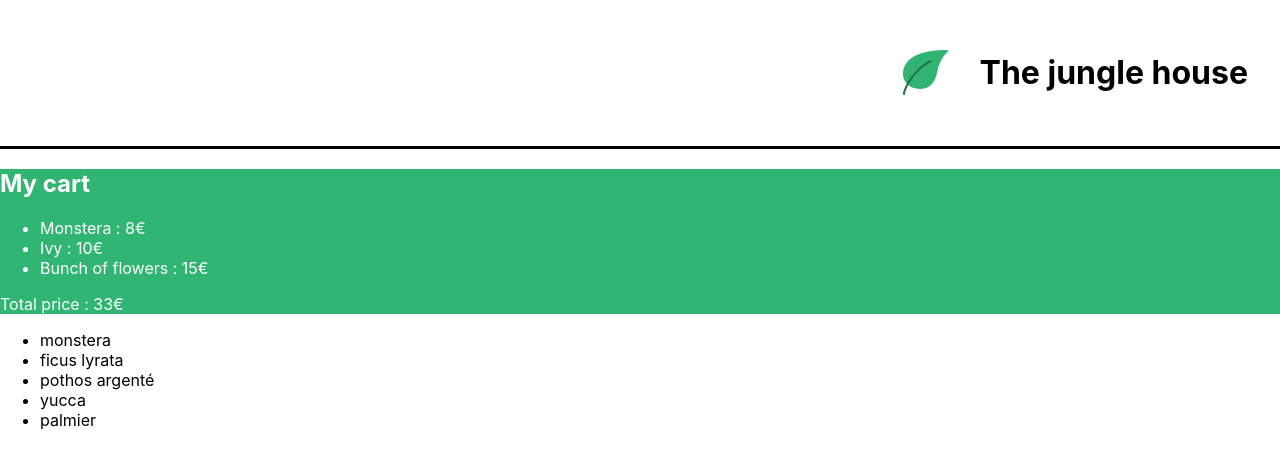
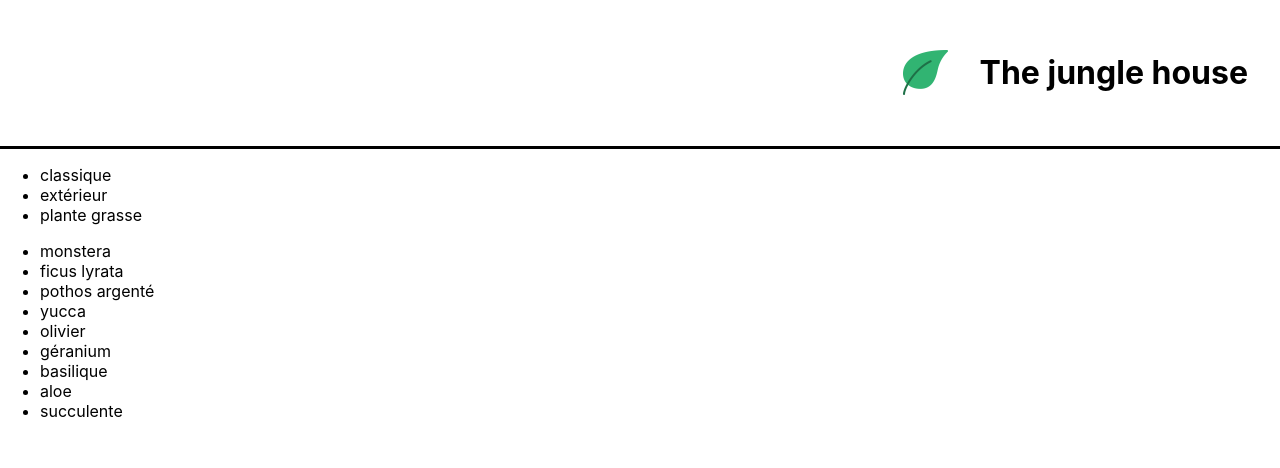
Before and after one commit to vFaribeault/project-the-jungle-house, a React (Create React App) app: page / in a window 1280 px wide. Shown: the top 468 px of the page. Built offline with nearby package versions, Linux system fonts and the light colour scheme.

Commit message:
Update on JS and CSS files

```diff
--- a/src/components/App.js
+++ b/src/components/App.js
@@ -8,7 +8,7 @@
   return (
     <div>
       <Banner />
-      <Cart />
+      {/* <Cart /> */}
       <ShoppingList />
     </div>
   )
--- a/src/components/ShoppingList.js
+++ b/src/components/ShoppingList.js
@@ -1,26 +1,34 @@
 // Import ShoppingList.css file to add style
 import '../styles/ShoppingList.css'
-
-// Create a plantList array
-const plantList = [
-  'monstera',
-  'ficus lyrata',
-  'pothos argenté',
-  'yucca',
-  'palmier'
-]
+// Import plantList array
+import { plantList } from '../datas/plantList'
 
 // Create a ShoppingList component
 function ShoppingList() {
-  // Iterate on the plantList array to generate each article separately and its key
-  return (
-    <ul>
-      {plantList.map((plant, index) => (
-        // Do not miss to generate each element key with the index
-        <li key={`${plant}-${index}`}>{ plant }</li>
-      ))}
-    </ul>
-  )
+  // Use an accumalator to try to reduce each list value to one value
+	const categoryList = plantList.reduce((accumulator, plant) =>
+    // If category already exists in accumulator, send back accumulator and go to next value
+    // If not, push the category inside a new accumulator array
+    accumulator.includes(plant.category) ? accumulator : accumulator.concat(plant.category),
+		[]
+	)
+  // Iterate on categoryList and plantList
+	return (
+		<div>
+			<ul>
+				{categoryList.map((category) =>
+          // Do not miss to generate each element key with data value
+					<li key={category}>{category}</li>
+				)}
+			</ul>
+			<ul>
+				{plantList.map((plant) =>
+          // Do not miss to generate each element key with id
+					<li key={plant.id}>{plant.name}</li>
+				)}
+			</ul>
+		</div>
+	)
 }
 
 // Export file to import it in "App.js"
--- /dev/null
+++ b/src/datas/plantList.js
@@ -0,0 +1,47 @@
+export const plantList = [
+	{
+		name: 'monstera',
+		category: 'classique',
+		id: '1ed'
+	},
+	{
+		name: 'ficus lyrata',
+		category: 'classique',
+		id: '2ab'
+	},
+	{
+		name: 'pothos argenté',
+		category: 'classique',
+		id: '3sd'
+	},
+	{
+		name: 'yucca',
+		category: 'classique',
+		id: '4kk'
+	},
+	{
+		name: 'olivier',
+		category: 'extérieur',
+		id: '5pl'
+	},
+	{
+		name: 'géranium',
+		category: 'extérieur',
+		id: '6uo'
+	},
+	{
+		name: 'basilique',
+		category: 'extérieur',
+		id: '7ie'
+	},
+	{
+		name: 'aloe',
+		category: 'plante grasse',
+		id: '8fp'
+	},
+	{
+		name: 'succulente',
+		category: 'plante grasse',
+		id: '9vn'
+	}
+]
```
